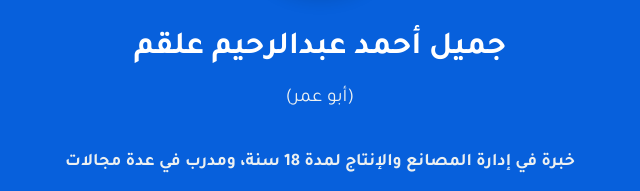
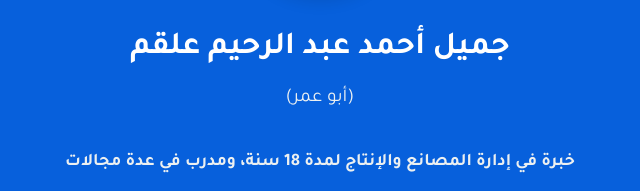
Before and after one commit to JamilAlqam/personal-website, a website: page index.html in a window 1280 px wide. Shown: the part 320-511 px from the top of the page, 320-960 px from the left. Drawn offline with Linux system fonts and the light colour scheme; a web font is replaced by a local one.

Commit message:
Update index.html

```diff
--- a/index.html
+++ b/index.html
@@ -508,7 +508,7 @@
         />
         <div class="name-title">
           <h1 class="full-name" style="color: white">
-            جميل أحمد عبدالرحيم علقم
+            جميل أحمد عبد الرحيم علقم
           </h1>
           <p class="nickname" style="color: #ecf0f1">(أبو عمر)</p>
         </div>
```
